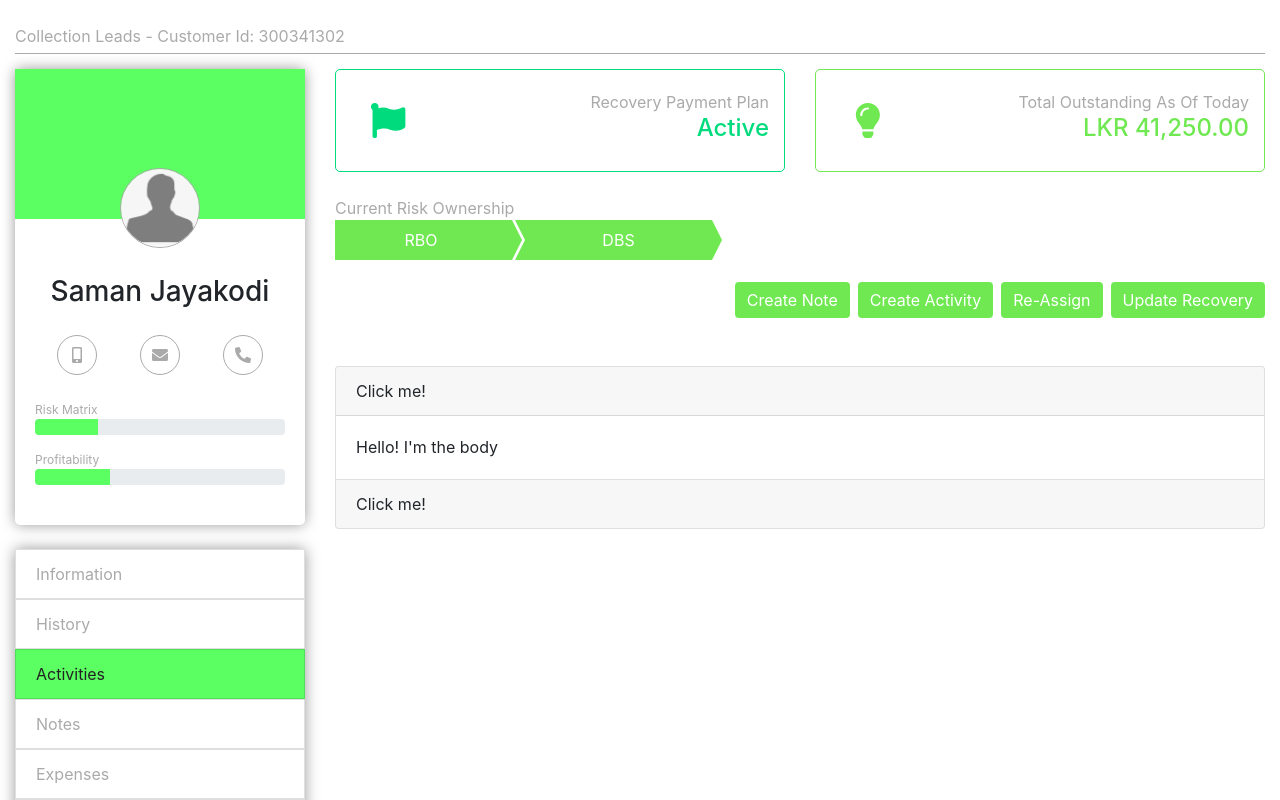
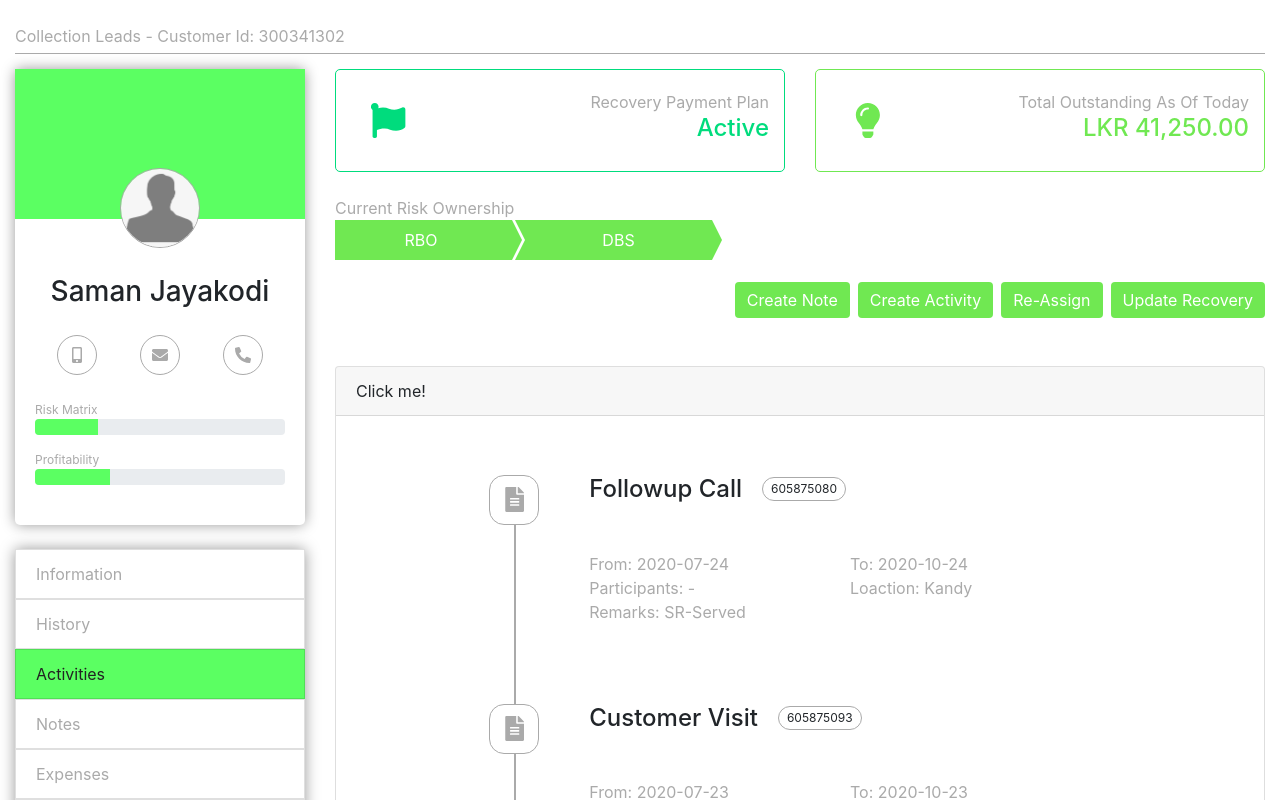
Before and after one commit to shansanira/assignment_1, a React (Create React App) app: page / in a window 1280 px wide. Shown: the top 800 px of the page. Built offline with nearby package versions, Linux system fonts and the light colour scheme.

Commit message:
add time line and accordian

```diff
--- a/src/assets/icons/fontAwesome.js
+++ b/src/assets/icons/fontAwesome.js
@@ -7,7 +7,8 @@ import {
     faEnvelope,
     faPhoneAlt,
     faLightbulb,
-    faFlag
+    faFlag,
+    faFileAlt
 } from '@fortawesome/free-solid-svg-icons';
 
 library.add(
@@ -15,5 +16,6 @@ library.add(
     faEnvelope,
     faPhoneAlt,
     faLightbulb,
-    faFlag
+    faFlag,
+    faFileAlt
 );
--- a/src/assets/styles/_variabls.scss
+++ b/src/assets/styles/_variabls.scss
@@ -4,3 +4,5 @@ $color-light-green: #70E852;
 $color-blue-green: #00dc7d;
 $color-ash: #aaa;
 $color-dark-ash: #222;
+$color-white: #fff;
+$color-black: #000;
--- a/src/components/accordian/accordian.js
+++ b/src/components/accordian/accordian.js
@@ -1,6 +1,7 @@
 import { React } from 'react';
 import Accordion from 'react-bootstrap/Accordion';
 import Card from 'react-bootstrap/Card';
+import Timeline from './timeline';
 
 const CustomAccordian = () => (
     <Accordion defaultActiveKey="0">
@@ -9,7 +10,9 @@ const CustomAccordian = () => (
                 Click me!
             </Accordion.Toggle>
             <Accordion.Collapse eventKey="0">
-                <Card.Body>Hello! I'm the body</Card.Body>
+                <Card.Body>
+                    <Timeline />
+                </Card.Body>
             </Accordion.Collapse>
         </Card>
         <Card>
--- /dev/null
+++ b/src/components/accordian/timeline.js
@@ -0,0 +1,54 @@
+import React from 'react';
+import './timeline.scss';
+import { FontAwesomeIcon } from '@fortawesome/react-fontawesome';
+
+const Timeline = () => (
+    <div className="time-line">
+        <div className="time-line-item">
+            <div className="time-line-icon-container">
+                <div className="time-line-icon">
+                    <FontAwesomeIcon className="icon" icon={['fas', 'file-alt']} fixedWidth />
+                </div>
+                <div className="vertical-line"></div>
+            </div>
+            <div className="time-line-content">
+                <div className="time-line-content--title mb-5">
+                    <h4 className="m-0">Followup Call</h4>
+                    <span>605875080</span>
+                </div>
+                <div className="time-line-content--desc">
+                    <p className="dec-item">From: 2020-07-24</p>
+                    <p className="dec-item">To: 2020-10-24</p>
+                    <p className="dec-item">Participants: -</p>
+                    <p className="dec-item">Loaction: Kandy</p>
+                    <p className="dec-item">Remarks: SR-Served</p>
+                </div>
+            </div>
+        </div>
+
+        <div className="time-line-item">
+            <div className="time-line-icon-container">
+                <div className="time-line-icon">
+                    <FontAwesomeIcon className="icon" icon={['fas', 'file-alt']} fixedWidth />
+                </div>
+                <div className="vertical-line"></div>
+            </div>
+            <div className="time-line-content">
+                <div className="time-line-content--title mb-5">
+                    <h4 className="m-0">Customer Visit</h4>
+                    <span>605875093</span>
+                </div>
+                <div className="time-line-content--desc">
+                    <p className="dec-item">From: 2020-07-23</p>
+                    <p className="dec-item">To: 2020-10-23</p>
+                    <p className="dec-item">Participants: -</p>
+                    <p className="dec-item">Loaction: Kandy</p>
+                    <p className="dec-item">Remarks: SR-Served</p>
+                </div>
+            </div>
+        </div>
+
+    </div>
+);
+
+export default Timeline;
--- /dev/null
+++ b/src/components/accordian/timeline.scss
@@ -0,0 +1,69 @@
+@import "./../../assets/styles/variabls";
+
+.time-line {
+    width: 100%;
+    padding: 40px 15%;
+
+    .time-line-item {
+        display: flex;
+        width: 100%;
+        padding-bottom: 80px;
+    }
+
+    .time-line-icon-container {
+        display: flex;
+        position: relative;
+
+        .time-line-icon {
+            display: flex;
+            width: 50px;
+            height: 50px;
+            align-items: center;
+            justify-content: center;
+            color: $color-ash;
+            border: 1px solid #aaa;
+            border-radius: 15px;
+            background-color: $color-white;
+            z-index: 4;
+
+            .icon {
+                font-size: 25px;
+            }
+        }
+        .vertical-line {
+            display: flex;
+            height: calc(100% + 80px);
+            width: 2px;
+            position: absolute;
+            top: 0;
+            left: 0;
+            background-color: $color-ash;
+            margin-left: 50%;
+            z-index: 1;
+        }
+    }
+
+    .time-line-content {
+        margin-left: 50px;
+
+        &--title,
+        &--desc {
+            display: flex;
+            align-items: center;
+            flex-wrap: wrap;
+
+            span {
+                padding: 2px 8px;
+                font-size: 12px;
+                border: 1px solid $color-ash;
+                border-radius: 18px;
+                margin-left: 20px;
+            }
+
+            .dec-item {
+                width: 50%;
+                margin: 0;
+            }
+        }
+    }
+}
```
